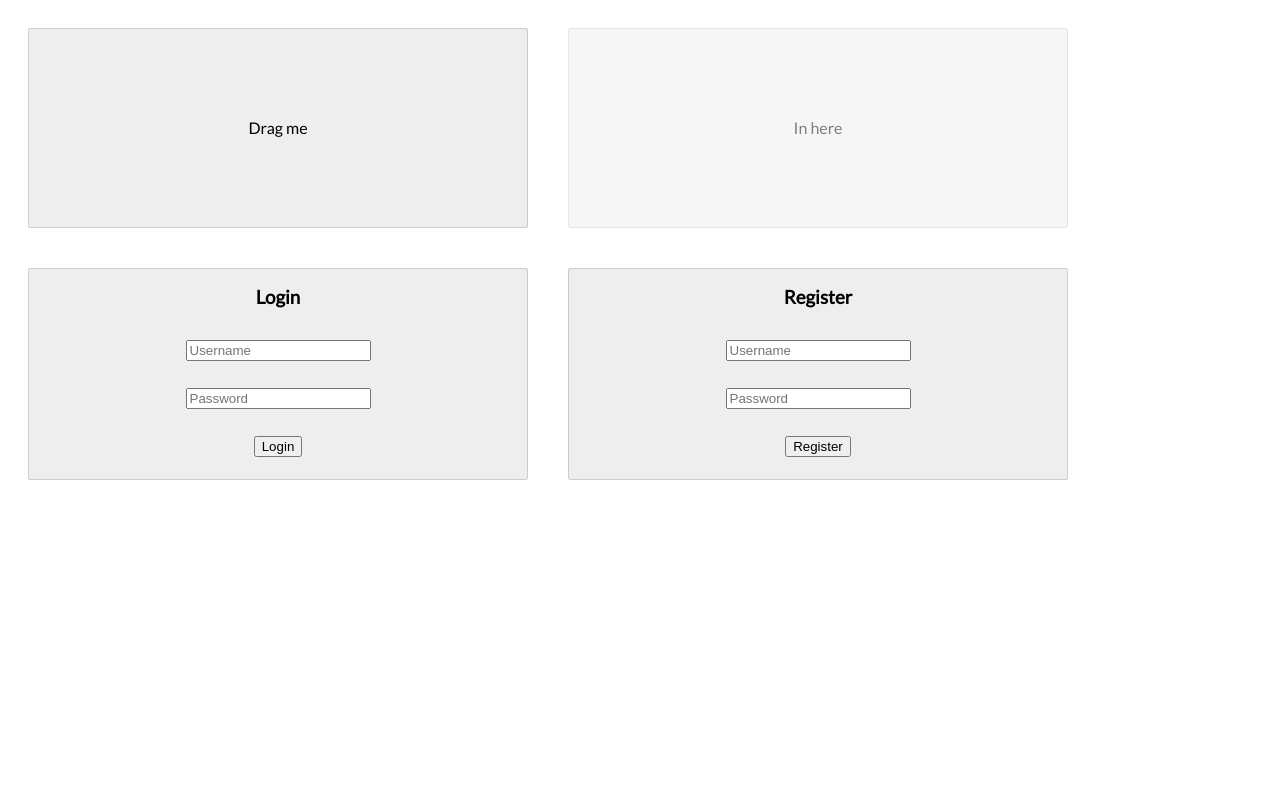
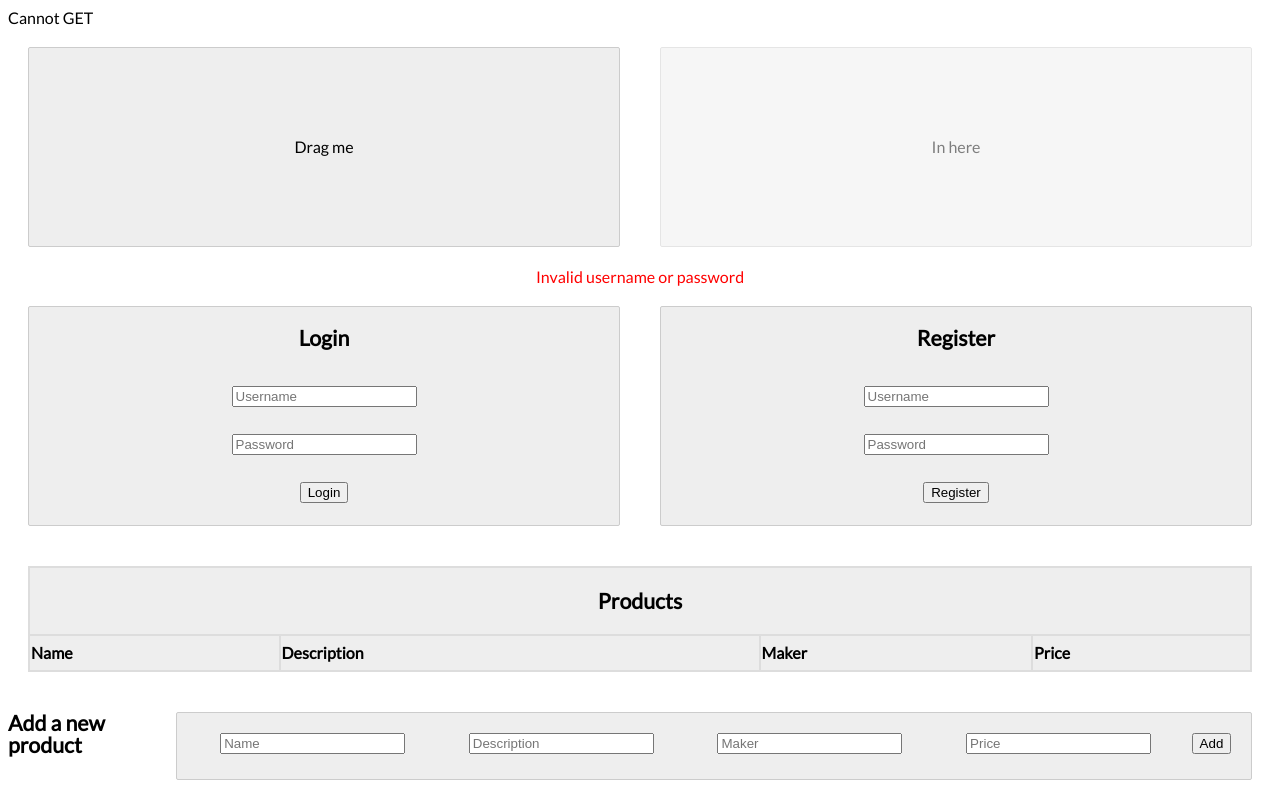
Before and after one commit to Mathias9807/developers-developers-developers, a PHP site: page /index.php?login in a window 1280 px wide. Before the commit the page ends 480 px from the top, so only its background shows below. Run offline with PHP 8.4, Linux system fonts and the light colour scheme; lists and menus that the app fills with data are empty.

Commit message:
Added product list

```diff
--- a/index.php
+++ b/index.php
@@ -4,9 +4,11 @@
 	<meta charset="utf-8">
 	<title>Duva test</title>
 	<link href="stylesheets/screen.css" rel="stylesheet">
+	<script src="script.js"></script>
 </head>
-<body>
-	<script src="script.js"></script>
+<body onload="docLoaded()">
+	<div id="errorbox"></div>
+
 	<div class="flex-container">
 		<div id="drag" class="box" draggable="true" ondragstart="dragStart(event)">
 			Drag me
@@ -21,9 +23,23 @@
 		error_reporting(E_ALL);
 		ini_set('display_errors', 1);
 
+		// True if the form has both username and password filled in
+		$formFilled = array_key_exists('name', $_POST)
+				&& array_key_exists('pass', $_POST)
+				&& $_POST['name'] != ""
+				&& $_POST['pass'] != "";
+
 		$loggedIn = false;
 
-		if (array_key_exists('register', $_GET) && array_key_exists('name', $_POST) && array_key_exists('pass', $_POST)) {
+		// Check if name field is empty on log in or registration
+		if ((array_key_exists('register', $_GET)
+				|| array_key_exists('login', $_GET))
+				&& !$formFilled) {
+			echo '<div class="warning">Invalid username or password</div>';
+		}
+
+		if (array_key_exists('register', $_GET) && $formFilled) {
+
 			// Get username and hashed password
 			$name = $_POST['name'];
 			$pass = password_hash($_POST['pass'], PASSWORD_DEFAULT);
@@ -39,7 +55,9 @@
 				);
 
 				if ($exists->fetchArray()) {
-					echo "<div class=\"warning\">The name '" . htmlspecialchars($name) . "' is already taken!</div>";
+					echo "<div class=\"warning\">The name '" .
+						htmlspecialchars($name) .
+						"' is already taken!</div>";
 				}else {
 					// Else, add user to database
 					$query = 'INSERT INTO USERS (NAME, PASS) VALUES (\'' .
@@ -53,7 +71,7 @@
 			}else {
 				echo 'Connection to database failed!\n';
 			}
-		}else if (array_key_exists('login', $_GET) && array_key_exists('name', $_POST) && array_key_exists('pass', $_POST)) {
+		}else if (array_key_exists('login', $_GET) && $formFilled) {
 			$name = $_POST['name'];
 			$pass = $_POST['pass'];
 
@@ -81,12 +99,41 @@
 			echo '<div class="info">' .
 				'<form action="index.php" method="get">' .
 				'You are logged in as \'' .
-				$name . '\' ' .
+				htmlspecialchars($name) . '\' ' .
 				'<input type="submit" value="Log out" />' .
 				'</form></div>';
 		}else {
 			echo file_get_contents('login.html');
 		}
 	?>
+
+	<div id="list" class="flex-container">
+		<table id="productTable">
+			<tr>
+				<th colspan="4" class="label">Products</th>
+			</tr>
+			<tr>
+				<th>Name</th>
+				<th>Description</th>
+				<th>Maker</th>
+				<th>Price</th>
+			</tr>
+		</table>
+	</div>
+
+	<div class="flex-container">
+		<table class="panel">
+			<tr colspan="5"><h3>Add a new product</h3></tr>
+
+			<tr>
+				<td><input type="text" placeholder="Name" required></td>
+				<td><input type="text" placeholder="Description" required></td>
+				<td><input type="text" placeholder="Maker" required></td>
+				<td><input type="text" placeholder="Price" required></td>
+				<td><input type="submit" value="Add"></td>
+			</tr>
+		</table>
+	</div>
+
 </body>
 </html>
--- a/login.html
+++ b/login.html
@@ -2,21 +2,21 @@
 	<div class="panel">
 	<form method="post" action="index.php?login">
 		<h3>Login</h3>
-		<input name="name" type="text" placeholder="Username"></input>
+		<input name="name" type="text" placeholder="Username" required>
 		<br>
-		<input name="pass" type="password" placeholder="Password"></input>
+		<input name="pass" type="password" placeholder="Password" required>
 		<br>
-		<input type="submit" value="Login"></input>
+		<input type="submit" value="Login">
 	</form>
 	</div>
 	<div class="panel">
 	<form method="post" action="index.php?register">
 		<h3>Register</h3>
-		<input name="name" type="text" placeholder="Username"></input>
+		<input name="name" type="text" placeholder="Username" required>
 		<br>
-		<input name="pass" type="password" placeholder="Password"></input>
+		<input name="pass" type="password" placeholder="Password" required>
 		<br>
-		<input type="submit" value="Register"></input>
+		<input type="submit" value="Register">
 	</form>
 	</div>
 </div>
--- a/sass/screen.scss
+++ b/sass/screen.scss
@@ -1,12 +1,31 @@
 @import url(http://fonts.googleapis.com/css?family=Lato:400);
+
 html {box-sizing: border-box; font-size: 1em; font-family: Lato; font-weight: 400;}
+
 *, *:before, *:after {box-sizing: inherit;}
+
 .flex-container {display: flex;
-	.box {height: 200px; line-height:178px; vertical-align: middle; text-align: center; background-color: #eee ; width: 500px; margin: 20px; padding: 10px; border: 1px solid #ccc; border-radius: 2px;}
-	.panel {height: auto; line-height:3em; vertical-align: middle; text-align: center; background-color: #eee ; width: 500px; margin: 20px; padding: 10px; padding-top: 0; border: 1px solid #ccc; border-radius: 2px;
-	}
+	.box {height: 200px; line-height:178px; vertical-align: middle; text-align: center; background-color: #eee ; width: 100%; margin: 20px; padding: 10px; border: 1px solid #ccc; border-radius: 2px;}
+	.panel {height: auto; line-height:3em; vertical-align: middle; text-align: center; background-color: #eee ; width: 100%; margin: 20px; padding: 10px; padding-top: 0; border: 1px solid #ccc; border-radius: 2px;}
 }
+
 #target {opacity: 0.5;}
-.panel h3 {line-height: 1em; padding: 0; border: 0;}
+
+h3 {font-size: 16pt; line-height: 1em; padding: 0; border: 0;}
+
 .warning {color: #F00; text-align: center;}
+
 .info {height: auto; line-height: 3em; vertical-align: middle; text-align: center; background-color: #eee; width: auto; margin: 20px; padding: 10px; border: 1px solid #ccc; border-radius: 2px;}
+
+#list {height: auto; line-height: 2em; vertical-align: middle; text-align: center; background-color: #ddd; width: calc(100% - 40px); margin: 20px; padding: 0;
+	#productTable {width: 100%;}
+	tr {width: 100%; height: 2em; background-color: #eee; text-align: left; padding-left: 10px; padding-right: 10px; text-overflow: ellipsis; overflow: hidden; white-space: nowrap;}
+	.label {font-size: 16pt; line-height: 3em; text-align: center;}
+}
+
+.productPanel {
+	width: 100%;
+	input {width: 100%}
+}
+
+#errorbox {text-overflow: ellipsis; overflow: hidden;}
--- a/script.js
+++ b/script.js
@@ -1,14 +1,18 @@
+function docLoaded() {
+	getProductList();
+}
+
 function drop(event) {
 	event.preventDefault();
 
-	var dragObject = document.getElementById(event.dataTransfer.getData("text"));
-	document.getElementById("target").innerHTML = dragObject.innerHTML;
-	dragObject.innerHTML = "";
+	var draggedObject = document.getElementById(event.dataTransfer.getData("text"));
+	document.getElementById("target").innerHTML = draggedObject.innerHTML;
+	draggedObject.innerHTML = "";
 
 	// Switch opacity values
-	dragObject.style.opacity = "0.5";
+	draggedObject.style.opacity = "0.5";
 	document.getElementById("target").style.opacity = "1";
-	dragObject.setAttribute("draggable", "false");
+	draggedObject.setAttribute("draggable", "false");
 }
 
 function allowDrop(event) {
@@ -18,3 +22,36 @@ function allowDrop(event) {
 function dragStart(event) {
 	event.dataTransfer.setData("text", event.target.id);
 }
+
+function getProductList() {
+	var request = new XMLHttpRequest();
+
+	request.onreadystatechange = function() {
+		if (request.readyState == 4 && request.status == 200) {
+			var listNode = document.getElementById("productTable");
+			var reply = JSON.parse(request.responseText);
+
+			for (i = 0; i < reply.length; i++) {
+				let entry = document.createElement("tr");
+				entry.className = "entry";
+				listNode.appendChild(entry);
+
+				let cells = [];
+				for (j = 0; j < 4; j++)
+					cells.push(document.createElement("td"));
+
+				cells[0].innerHTML = reply[i].PRODUCT.NAME;
+				cells[1].innerHTML = reply[i].PRODUCT.TEXTVAL1;
+				cells[2].innerHTML = reply[i].PRODUCT.TEXTVAL2;
+				cells[3].innerHTML = reply[i].PRODUCT.PRICE.toFixed(2) + ":-";
+
+				for (j = 0; j < 4; j++)
+					entry.appendChild(cells[j]);
+			}
+		}
+		document.getElementById("errorbox").innerHTML = request.responseText;
+	};
+
+	request.open("GET", "ajax.py?query=listProducts", true);
+	request.send();
+}
--- a/stylesheets/screen.css
+++ b/stylesheets/screen.css
@@ -1,5 +1,5 @@
 @import url(http://fonts.googleapis.com/css?family=Lato:400);
-/* line 2, ../sass/screen.scss */
+/* line 3, ../sass/screen.scss */
 html {
   box-sizing: border-box;
   font-size: 1em;
@@ -7,36 +7,36 @@ html {
   font-weight: 400;
 }
 
-/* line 3, ../sass/screen.scss */
+/* line 5, ../sass/screen.scss */
 *, *:before, *:after {
   box-sizing: inherit;
 }
 
-/* line 4, ../sass/screen.scss */
+/* line 7, ../sass/screen.scss */
 .flex-container {
   display: flex;
 }
-/* line 5, ../sass/screen.scss */
+/* line 8, ../sass/screen.scss */
 .flex-container .box {
   height: 200px;
   line-height: 178px;
   vertical-align: middle;
   text-align: center;
   background-color: #eee;
-  width: 500px;
+  width: 100%;
   margin: 20px;
   padding: 10px;
   border: 1px solid #ccc;
   border-radius: 2px;
 }
-/* line 6, ../sass/screen.scss */
+/* line 9, ../sass/screen.scss */
 .flex-container .panel {
   height: auto;
   line-height: 3em;
   vertical-align: middle;
   text-align: center;
   background-color: #eee;
-  width: 500px;
+  width: 100%;
   margin: 20px;
   padding: 10px;
   padding-top: 0;
@@ -44,25 +44,26 @@ html {
   border-radius: 2px;
 }
 
-/* line 9, ../sass/screen.scss */
+/* line 12, ../sass/screen.scss */
 #target {
   opacity: 0.5;
 }
 
-/* line 10, ../sass/screen.scss */
-.panel h3 {
+/* line 14, ../sass/screen.scss */
+h3 {
+  font-size: 16pt;
   line-height: 1em;
   padding: 0;
   border: 0;
 }
 
-/* line 11, ../sass/screen.scss */
+/* line 16, ../sass/screen.scss */
 .warning {
   color: #F00;
   text-align: center;
 }
 
-/* line 12, ../sass/screen.scss */
+/* line 18, ../sass/screen.scss */
 .info {
   height: auto;
   line-height: 3em;
@@ -75,3 +76,52 @@ html {
   border: 1px solid #ccc;
   border-radius: 2px;
 }
+
+/* line 20, ../sass/screen.scss */
+#list {
+  height: auto;
+  line-height: 2em;
+  vertical-align: middle;
+  text-align: center;
+  background-color: #ddd;
+  width: calc(100% - 40px);
+  margin: 20px;
+  padding: 0;
+}
+/* line 21, ../sass/screen.scss */
+#list #productTable {
+  width: 100%;
+}
+/* line 22, ../sass/screen.scss */
+#list tr {
+  width: 100%;
+  height: 2em;
+  background-color: #eee;
+  text-align: left;
+  padding-left: 10px;
+  padding-right: 10px;
+  text-overflow: ellipsis;
+  overflow: hidden;
+  white-space: nowrap;
+}
+/* line 23, ../sass/screen.scss */
+#list .label {
+  font-size: 16pt;
+  line-height: 3em;
+  text-align: center;
+}
+
+/* line 26, ../sass/screen.scss */
+.productPanel {
+  width: 100%;
+}
+/* line 28, ../sass/screen.scss */
+.productPanel input {
+  width: 100%;
+}
+
+/* line 31, ../sass/screen.scss */
+#errorbox {
+  text-overflow: ellipsis;
+  overflow: hidden;
+}
```
Also changed, not shown: database.sqlite, 1 other file.
